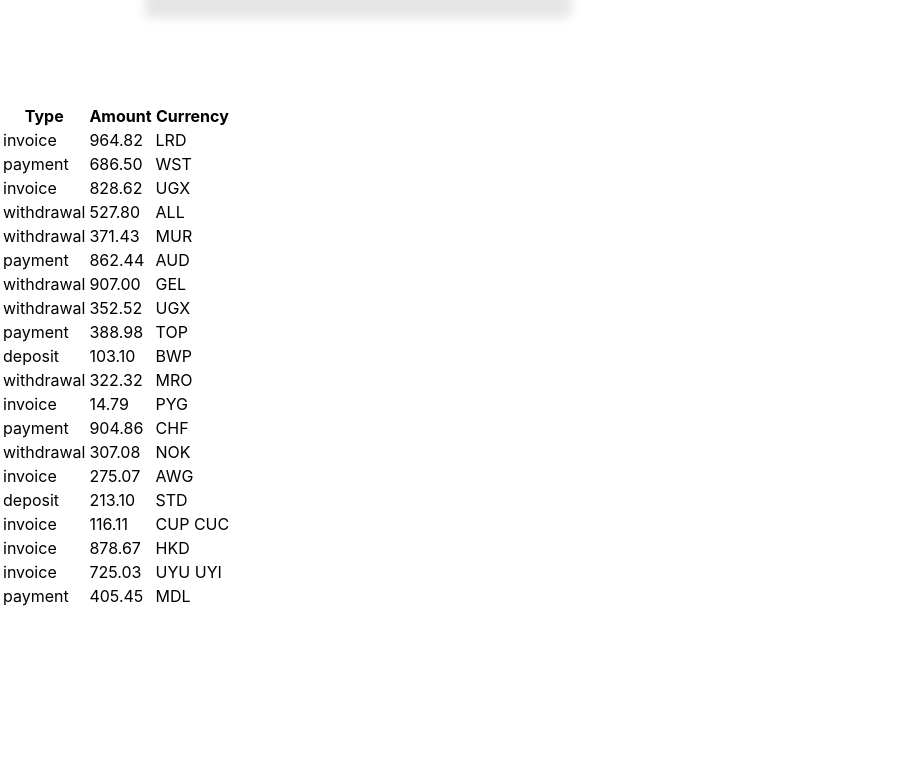
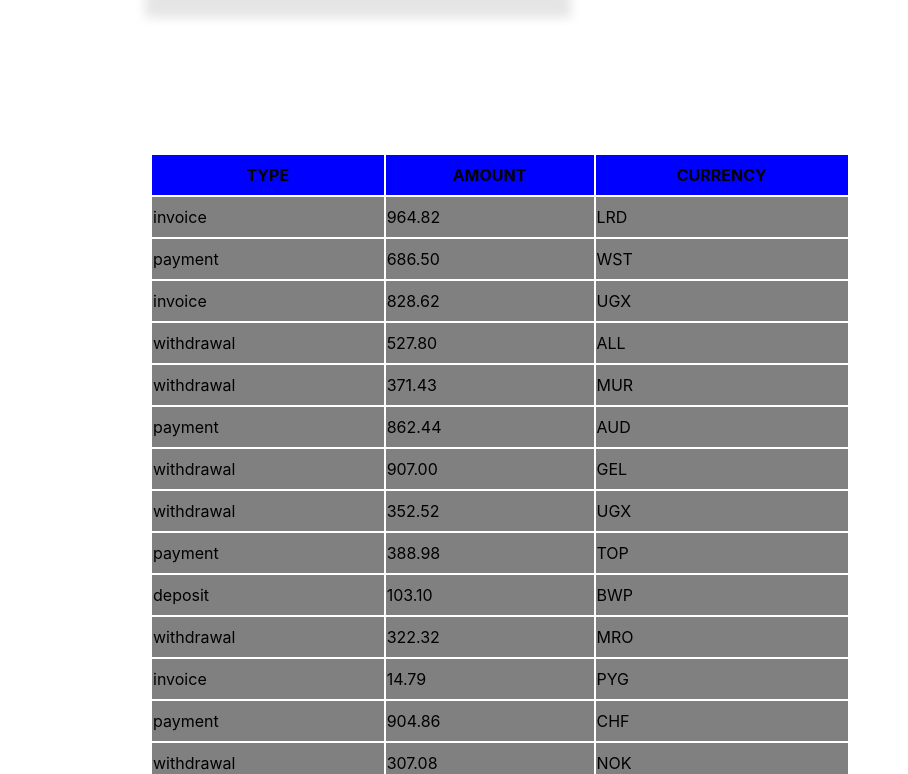
Before and after one commit to MateuszKar2/goit-react-hw-01-components, a React (Create React App) app: page / in a window 1280 px wide. Shown: the part 1926-2700 px from the top of the page, without its empty margins (0-908 px from the left). Before the commit the page ends 2535 px from the top, so only its background shows below. Built offline with nearby package versions, Linux system fonts and the light colour scheme.

Commit message:
add file

```diff
--- a/src/components/TransactionHistory/TransactionHistory.module.css
+++ b/src/components/TransactionHistory/TransactionHistory.module.css
@@ -0,0 +1,23 @@
+.transactionHistory {
+margin: 150px;
+width: 700px;
+height: 500px;
+
+}
+
+.transaction {
+    background-color: gray;
+    width: 100px;
+    height: 40px;
+
+}
+
+.trTitle {
+ background-color: blue;
+
+}
+
+th {
+    text-transform: uppercase;
+
+}
```
